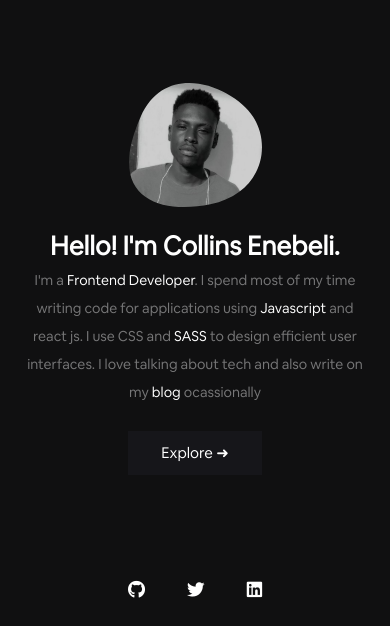
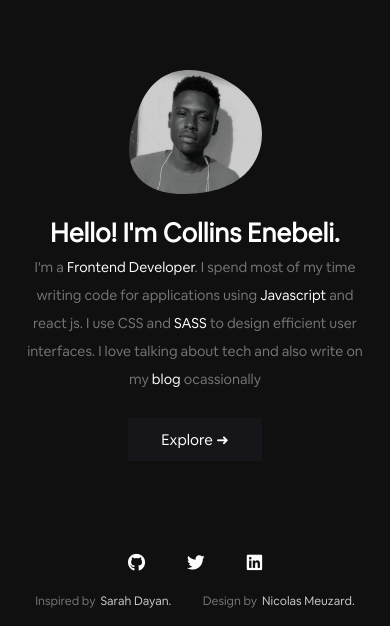
Before and after one commit to kadetXx/kadet.dev, a React (Create React App) app: page / in a window 390 px wide. Shown: the part 215-841 px from the top of the page. Built offline with nearby package versions, Linux system fonts and the light colour scheme.

Commit message:
added credits

```diff
--- a/src/App.css
+++ b/src/App.css
@@ -65,7 +65,6 @@ html, body {
   overflow-y: auto;
   /* background-color: gold; */
 }
-
 
 
 .main::-webkit-scrollbar {
--- a/src/App.js
+++ b/src/App.js
@@ -1,104 +1,201 @@
 // import React from 'react'
-import React, { Component } from 'react'
-import { BrowserRouter as Router, Route } from 'react-router-dom'
-import { Switch } from 'react-router';
-import './App.css'
-import Base from './components/base/Base'
-import Work from './components/work/Work'
-import Resume from './components/resume/Resume'
-import Contact from './components/contact/Contact'
-import Mobile from './components/base/Mobile'
-import Header from './components/utils/header/Header'
-import Error from './components/error404/Error'
-
-
+import React, { Component } from "react";
+import { BrowserRouter as Router, Route } from "react-router-dom";
+import { Switch } from "react-router";
+import "./App.css";
+import Base from "./components/base/Base";
+import Work from "./components/work/Work";
+import Resume from "./components/resume/Resume";
+import Contact from "./components/contact/Contact";
+import Mobile from "./components/base/Mobile";
+import Header from "./components/utils/header/Header";
+import Error from "./components/error404/Error";
 
 export class App extends Component {
-
   state = {
-    menu: ['active_menu', '', ''],
-  }
+    menu: ["active_menu", "", ""],
+  };
 
   activeMenu(id) {
-
     switch (id) {
       case 0:
-        this.setState({menu: ['active_menu', '', '']})
+        this.setState({ menu: ["active_menu", "", ""] });
         break;
 
       case 1:
-        this.setState({menu: ['', 'active_menu', '']})
+        this.setState({ menu: ["", "active_menu", ""] });
         break;
 
       case 2:
-        this.setState({menu: ['', '', 'active_menu']})
-        break
+        this.setState({ menu: ["", "", "active_menu"] });
+        break;
 
       default:
         break;
     }
-
   }
 
   render() {
     return (
-      <div className="App">
+      <div className='App'>
         <Router>
-
           <div className='mobile_container'>
             <Header />
             <div>
               <Switch>
-                <Route exact path='/' render={props => (<Mobile menu={this.state.menu} />)} />
+                <Route
+                  exact
+                  path='/'
+                  render={(props) => <Mobile menu={this.state.menu} />}
+                />
 
-                <Route exact path='/work' render={props => (<Work menu={this.state.menu} activeMenu={this.activeMenu.bind(this)} />)} />
+                <Route
+                  exact
+                  path='/work'
+                  render={(props) => (
+                    <Work
+                      menu={this.state.menu}
+                      activeMenu={this.activeMenu.bind(this)}
+                    />
+                  )}
+                />
 
-                <Route exact path='/resume' render={props => (<Resume menu={this.state.menu} activeMenu={this.activeMenu.bind(this)} />)}/>
+                <Route
+                  exact
+                  path='/resume'
+                  render={(props) => (
+                    <Resume
+                      menu={this.state.menu}
+                      activeMenu={this.activeMenu.bind(this)}
+                    />
+                  )}
+                />
 
-                <Route exact path='/contact' render={props => (<Contact menu={this.state.menu} activeMenu={this.activeMenu.bind(this)} />)} />
+                <Route
+                  exact
+                  path='/contact'
+                  render={(props) => (
+                    <Contact
+                      menu={this.state.menu}
+                      activeMenu={this.activeMenu.bind(this)}
+                    />
+                  )}
+                />
 
                 <Route component={Error} />
               </Switch>
             </div>
 
-            <div className="social_buttons">
-              <a href="https://github.com/kadetXx" target='_blank' rel="noopener noreferrer"><i className='fab fa-github'></i></a>
-              <a href="https://twitter.com/kadetXx" target='_blank' rel="noopener noreferrer"><i className='fab fa-twitter'></i></a>
-              <a href="https://www.linkedin.com/in/collins-enebeli-online/" target='_blank' rel="noopener noreferrer"><i className="fab fa-linkedin"></i></a>
-          </div>
+            <div className='social_buttons'>
+              <a
+                href='https://github.com/kadetXx'
+                target='_blank'
+                rel='noopener noreferrer'
+              >
+                <i className='fab fa-github'></i>
+              </a>
+              <a
+                href='https://twitter.com/kadetXx'
+                target='_blank'
+                rel='noopener noreferrer'
+              >
+                <i className='fab fa-twitter'></i>
+              </a>
+              <a
+                href='https://www.linkedin.com/in/collins-enebeli-online/'
+                target='_blank'
+                rel='noopener noreferrer'
+              >
+                <i className='fab fa-linkedin'></i>
+              </a>
+
+              <div className='credits'>
+                <p>
+                  Inspired by
+                  <a
+                    href='https://sarahdayan.dev/'
+                    target='_blank'
+                    rel='noreferrer noopener'
+                  >
+                    Sarah Dayan.
+                  </a>
+                </p>
+
+                <p>
+                  Design by
+                  <a
+                    href='https://dribbble.com/NicolasMzrd'
+                    target='_blank'
+                    rel='noreferrer noopener'
+                  >
+                    Nicolas Meuzard.
+                  </a>
+                </p>
+              </div>
+            </div>
           </div>
 
-
-
-          <div className="container">
-            <div className="fixed">
+          <div className='container'>
+            <div className='fixed'>
               <Base menu={this.state.menu} />
             </div>
 
-            <div className="main">
+            <div className='main'>
+              <div className='pages_container'>
+                <Switch>
+                  <Route
+                    exact
+                    path='/'
+                    render={(props) => (
+                      <Work
+                        menu={this.state.menu}
+                        activeMenu={this.activeMenu.bind(this)}
+                      />
+                    )}
+                  />
 
-              <div className="pages_container">
-                <Switch>
-                  <Route exact path='/' render={props => (<Work  menu={this.state.menu} activeMenu={this.activeMenu.bind(this)}/>)} />
+                  <Route
+                    exact
+                    path='/work'
+                    render={(props) => (
+                      <Work
+                        menu={this.state.menu}
+                        activeMenu={this.activeMenu.bind(this)}
+                      />
+                    )}
+                  />
 
-                  <Route exact path='/work' render={props => (<Work  menu={this.state.menu} activeMenu={this.activeMenu.bind(this)}/>)} />
+                  <Route
+                    exact
+                    path='/resume'
+                    render={(props) => (
+                      <Resume
+                        menu={this.state.menu}
+                        activeMenu={this.activeMenu.bind(this)}
+                      />
+                    )}
+                  />
 
-                  <Route exact path='/resume' render={props => (<Resume menu={this.state.menu} activeMenu={this.activeMenu.bind(this)} />)} />
-
-                  <Route exact path='/contact' render={props => (<Contact menu={this.state.menu} activeMenu={this.activeMenu.bind(this)} />)} />
+                  <Route
+                    exact
+                    path='/contact'
+                    render={(props) => (
+                      <Contact
+                        menu={this.state.menu}
+                        activeMenu={this.activeMenu.bind(this)}
+                      />
+                    )}
+                  />
 
                   <Route component={Error} />
                 </Switch>
               </div>
-
             </div>
           </div>
-
         </Router>
       </div>
-    )
+    );
   }
-
 }
 
-export default App
+export default App;
--- a/src/components/base/Base.css
+++ b/src/components/base/Base.css
@@ -23,13 +23,9 @@
   margin-bottom: 0;
 }
 
-/* .intro_box h1 .mobile_grt {
+.intro_box .avi {
   display: none;
-} */
-
-/* .intro_box avi {
-  padding: 10px;
-} */
+}
 
 .description {
   display: flex;
@@ -41,7 +37,7 @@
   font-weight: normal;
   font-size: var(--normal-font);
   line-height: 21px;
-  color: #FFFFFF;
+  color: #ffffff;
   margin: 0;
   line-height: 2;
 }
@@ -104,38 +100,38 @@ nav ul li a img {
   margin: 0 10px;
   width: 30px;
   pointer-events: none;
-  transition: width .3s linear;
+  transition: width 0.3s linear;
   opacity: 0.5;
 }
 
 nav ul li.active_menu {
   opacity: 1;
-  transition: all .3s linear;
+  transition: all 0.3s linear;
   color: #fff;
 }
 
 nav ul li.active_menu a img {
   margin: 0 10px;
-  width:50px;
-  transition: width .3s linear;
+  width: 50px;
+  transition: width 0.3s linear;
   opacity: 1;
 }
 
 nav ul li:hover {
   opacity: 1;
-  transition: all .3s linear;
+  transition: all 0.3s linear;
   color: #fff;
 }
 
 nav ul li:hover a img {
   margin: 0 10px;
   width: 50px;
-  transition: width .3s linear;
+  transition: width 0.3s linear;
 }
-
 
 .footer {
   display: flex;
+  flex-wrap: wrap;
   align-items: center;
   /* flex-direction: column; */
 }
@@ -167,24 +163,42 @@ nav ul li:hover a img {
 }
 
 .footer .social a img {
- width: 40%;
- margin-left: 2px;
- height: 80%;
+  width: 40%;
+  margin-left: 2px;
+  height: 80%;
+}
+
+.credits {
+  display: flex;
+  width: 100%;
+  align-items: center;
+  justify-content: flex-start;
+  padding: 1rem 0 0;
+}
+
+.credits p {
+  font-size: var(--xsmall-font) !important;
+  color: #777778;
+}
+
+.credits p:first-child {
+  margin-right: 0.5rem;
+}
+
+.credits a {
+  text-decoration: none;
+  color: #cecece;
+  margin-left: 5px;
 }
 
 .base_container .go_button_container {
   display: none !important;
 }
 
-@media(max-width: 993px) {
-
-  /* .intro_box h1 .desktop_grt {
-    display: none;
-  } */
-
-  /* .intro_box h1 .mobile_grt {
-    display: inline;
-  } */
+@media (max-width: 993px) {
+  .intro_box .avi {
+    display: initial;
+  }
 
   .base_container .go_button_container {
     display: flex !important;
--- a/src/components/base/Base.jsx
+++ b/src/components/base/Base.jsx
@@ -1,68 +1,140 @@
-import React, { Component } from 'react'
-import { Link } from 'react-router-dom'
-import './Base.css'
-import avi from '../../assets/svgs/avi.svg'
-import navLine from '../../assets/svgs/menu-line.svg'
-import logo from '../../assets/svgs/kadet_footer.svg'
-import arrow from '../../assets/svgs/arrow.svg'
+import React, { Component } from "react";
+import { Link } from "react-router-dom";
+import "./Base.css";
+import avi from "../../assets/svgs/avi.svg";
+import navLine from "../../assets/svgs/menu-line.svg";
+import logo from "../../assets/svgs/avismall.svg";
+import arrow from "../../assets/svgs/arrow.svg";
 
 export class Base extends Component {
-
   render() {
-
     return (
-
       <div className='base_container'>
-        <div className="hero">
-          <div className="intro_box">
-            <h1> Hello! I'm  <br/>  Collins Enebeli.</h1>
-            <div className='avi'><img src={avi} alt="avatar"/></div>
+        <div className='hero'>
+          <div className='intro_box'>
+            <h1>
+              {" "}
+              Hello! I'm <br /> Collins Enebeli.
+            </h1>
+            <div className='avi'>
+              <img src={avi} alt='avatar' />
+            </div>
           </div>
 
-          <div className="description">
-            <p> <span>I'm a <span className='highlight'>Frontend Developer</span>. I spend most of my time writing code for applications using </span> <span className='highlight'>Javascript</span><span> and react js. I use CSS and </span> <span className='highlight'>SASS </span> <span> to design efficient user interfaces. I love talking about tech and also write on my <a href="https://kadet.hashnode.dev" target='_blank' rel="noopener noreferrer">blog</a> ocassionally</span></p>
+          <div className='description'>
+            <p>
+              {" "}
+              <span>
+                I'm a <span className='highlight'>Frontend Developer</span>. I
+                spend most of my time writing code for applications using{" "}
+              </span>{" "}
+              <span className='highlight'>Javascript</span>
+              <span> and react js. I use CSS and </span>{" "}
+              <span className='highlight'>SASS </span>{" "}
+              <span>
+                {" "}
+                to design efficient user interfaces. I love talking about tech
+                and also write on my{" "}
+                <a
+                  href='https://kadet.hashnode.dev'
+                  target='_blank'
+                  rel='noopener noreferrer'
+                >
+                  blog
+                </a>{" "}
+                ocassionally
+              </span>
+            </p>
           </div>
 
-          <div className="go_button_container">
-            <Link to='/work'> <button className='explore'>Explore ➜</button></Link>
+          <div className='go_button_container'>
+            <Link to='/work'>
+              {" "}
+              <button className='explore'>Explore ➜</button>
+            </Link>
           </div>
-
         </div>
-
 
         <nav>
           <ul>
             <li className={this.props.menu[0]}>
-              <small>00  <Link to='/'><img src={navLine} alt="menu bullet"/> WORK</Link></small>
+              <small>
+                00{" "}
+                <Link to='/'>
+                  <img src={navLine} alt='menu bullet' /> WORK
+                </Link>
+              </small>
             </li>
 
             <li className={this.props.menu[1]}>
-              <small>01  <Link to='/resume'><img src={navLine} alt="menu bullet"/> RESUME</Link></small>
+              <small>
+                01{" "}
+                <Link to='/resume'>
+                  <img src={navLine} alt='menu bullet' /> RESUME
+                </Link>
+              </small>
             </li>
 
             <li className={this.props.menu[2]}>
-            <small>02 <Link to='/contact'><img src={navLine} alt="menu bullet"/> CONTACT</Link></small>
+              <small>
+                02{" "}
+                <Link to='/contact'>
+                  <img src={navLine} alt='menu bullet' /> CONTACT
+                </Link>
+              </small>
             </li>
           </ul>
         </nav>
 
-        <div className="footer">
-          <img src={logo} alt=""/>
-          <div className="social">
-
-            <a href='https://github.com/kadetXx' target='_blank' rel="noopener noreferrer"><i className='fab fa-github'></i> Github
-            <img src={arrow} alt="pointer"/>
+        <div className='footer'>
+          <img src={logo} alt='' />
+          <div className='social'>
+            <a
+              href='https://github.com/kadetXx'
+              target='_blank'
+              rel='noopener noreferrer'
+            >
+              <i className='fab fa-github'></i> Github
+              <img src={arrow} alt='pointer' />
             </a>
 
-            <a href='https://twitter.com/kadetXx' target='_blank' rel="noopener noreferrer"><i className='fab fa-twitter'></i> Twitter <img src={arrow} alt="pointer"/>
+            <a
+              href='https://twitter.com/kadetXx'
+              target='_blank'
+              rel='noopener noreferrer'
+            >
+              <i className='fab fa-twitter'></i> Twitter{" "}
+              <img src={arrow} alt='pointer' />
             </a>
+          </div>
 
+          <div className='credits'>
+            <p>
+              Inspired by
+              <a
+                href='https://sarahdayan.dev/'
+                target='_blank'
+                rel='noreferrer noopener'
+              >
+                Sarah Dayan.
+              </a>
+            </p>
+
+            <p>
+              Design by
+              <a
+                href='https://dribbble.com/NicolasMzrd'
+                target='_blank'
+                rel='noreferrer noopener'
+              >
+                Nicolas Meuzard.
+              </a>
+            </p>
           </div>
         </div>
       </div>
-    )
+    );
   }
-
 }
 
-export default Base
+export default Base;
--- a/src/components/base/Mobile.css
+++ b/src/components/base/Mobile.css
@@ -51,6 +51,7 @@
 
 .mobile_container .social_buttons {
   display: flex;
+  flex-wrap: wrap;
   justify-content: center;
   align-items: center;
   width: 100%;
@@ -62,6 +63,35 @@
   font-size: 1.1rem;
   text-decoration: none;
   display: flex;
+}
+
+.mobile_container .social_buttons .credits {
+  width: 100%;
+  display: flex;
+  justify-content: space-around;
+  align-items: center;
+  box-sizing: border-box;
+  padding: .5rem 0 0;
+  margin: 0;
+}
+
+.mobile_container .social_buttons .credits p {
+  display: flex;
+  width: fit-content;
+  box-sizing: border-box;
+  margin: .2rem 0 0;
+  padding: 0;
+  justify-content: center;
+  font-size: var(--xsmall-font) !important;
+  color: #777778;
+}
+
+.mobile_container .social_buttons .credits p  a {
+  margin: 0;
+  font-size: var(--xsmall-font) !important;
+  text-decoration: none;
+  color: #cecece;
+  margin-left: 5px;
 }
 
 /*===== BUTTON STYLE =====*/
```
Also changed, not shown: src/assets/svgs/avismall.svg (added).
